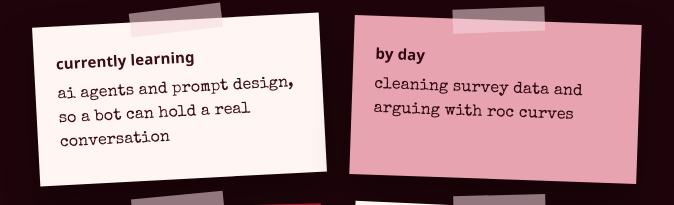
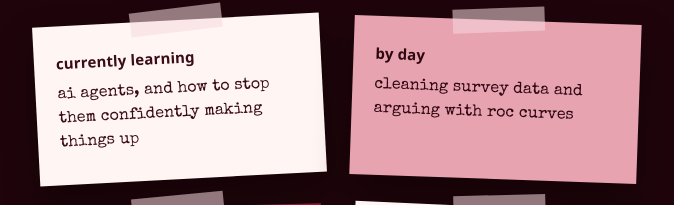
Before and after one commit to peeyusha06/portfolio, an Astro site: page / in a window 1280 px wide. Shown: the part 7546-7751 px from the top of the page, without its empty margins (590-1264 px from the left). Built offline with nearby package versions, Linux system fonts and the light colour scheme; Astro itself is replaced by a stand-in of ours; animation ran at ten frames a second.

Commit message:
Reword currently learning note
Co-Authored-By: Claude Opus 5.5 <noreply@anthropic.com>

```diff
--- a/src/components/FunCorner.astro
+++ b/src/components/FunCorner.astro
@@ -1,6 +1,6 @@
 ---
 const notes = [
-  { title: "currently learning", body: "ai agents and prompt design, so a bot can hold a real conversation", tone: "paper", rot: -3 },
+  { title: "currently learning", body: "ai agents, and how to stop them confidently making things up", tone: "paper", rot: -3 },
   { title: "by day", body: "cleaning survey data and arguing with roc curves", tone: "rose", rot: 2 },
   { title: "by night", body: "editing reels and baking something with chocolate", tone: "cherry", rot: -1.5 },
   { title: "fun fact", body: "i look calm. i am not. ask me one question and i will yap for an hour", tone: "paper", rot: 2.5 },
```
